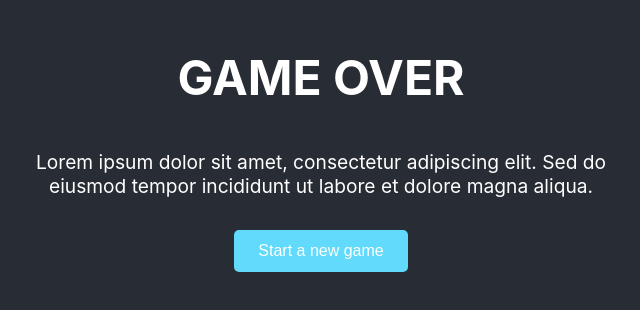
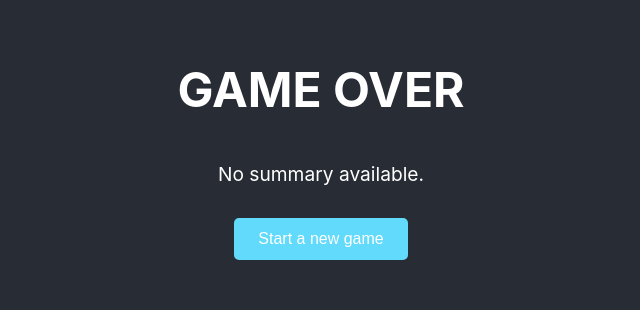
Before and after one commit to vishwaj1/EpicTale, a React (Create React App) app: page /game-end in a window 1280 px wide. Shown: the part 256-566 px from the top of the page, without its empty margins (319-959 px from the left). Built offline with nearby package versions, Linux system fonts and the light colour scheme.

Commit message:
[UPDATE]- integrate game end

```diff
--- a/src/hooks/useStoryProgress.ts
+++ b/src/hooks/useStoryProgress.ts
@@ -32,6 +32,7 @@ const useStoryProgress = () => {
       let response, wrapUpDetails = {};
       let isFinal = false;
 
+      // console.log(turnCount);
       if (turnCount >= 7) {
         // Fetch ending part of the story if turnCount exceeds or equals 7
         response = await fetchEndingStoryPartAndOptions(
--- a/src/pages/GameEndPage.js
+++ b/src/pages/GameEndPage.js
@@ -1,9 +1,11 @@
-import React from 'react';
+import React, { useContext } from 'react';
 import { useNavigate } from 'react-router-dom';
+import { AppContext } from '../AppContext';
 import './GameEndPage.css';
 
 const GameEndPage = () => {
     const navigate = useNavigate();
+    const { state } = useContext(AppContext);
 
     const handleNewGameClick = () => {
         navigate('/', { replace: true });
@@ -12,7 +14,7 @@ const GameEndPage = () => {
     return (
         <div className="game-end-page">
             <h1>GAME OVER</h1>
-            <p>Lorem ipsum dolor sit amet, consectetur adipiscing elit. Sed do eiusmod tempor incididunt ut labore et dolore magna aliqua.</p>
+            <p>{state.storySummary?.join(' ') || 'No summary available.'}</p>
             <button onClick={handleNewGameClick}>Start a new game</button>
         </div>
     );
--- a/src/pages/GameStartPage.js
+++ b/src/pages/GameStartPage.js
@@ -7,7 +7,7 @@ import useStoryProgress from '../hooks/useStoryProgress.ts';
 const GameStartPage = () => {
     const navigate = useNavigate();
     const { state, setState } = useContext(AppContext);
-    console.log('AppContext State:', state);
+    // console.log('AppContext State:', state);
     const handleUserInput = useStoryProgress();
 
     const handleOptionSelect = async (optionKey) => {
@@ -19,18 +19,17 @@ const GameStartPage = () => {
             }
 
             await handleUserInput(selectedOption); // Fetch the next story part
-            handleEndGame();
         } catch (error) {
             console.error('Failed to process story progression:', error);
             alert('An error occurred while progressing the story. Please try again.');
         }
     };
 
-    const handleEndGame = () => {
+    useEffect(() => {
         if (state.isFinal) {
             navigate('/game-end');
         }
-    };
+    }, [state.isFinal, navigate]);
 
     return (
         <div className="game-start-page">
```
